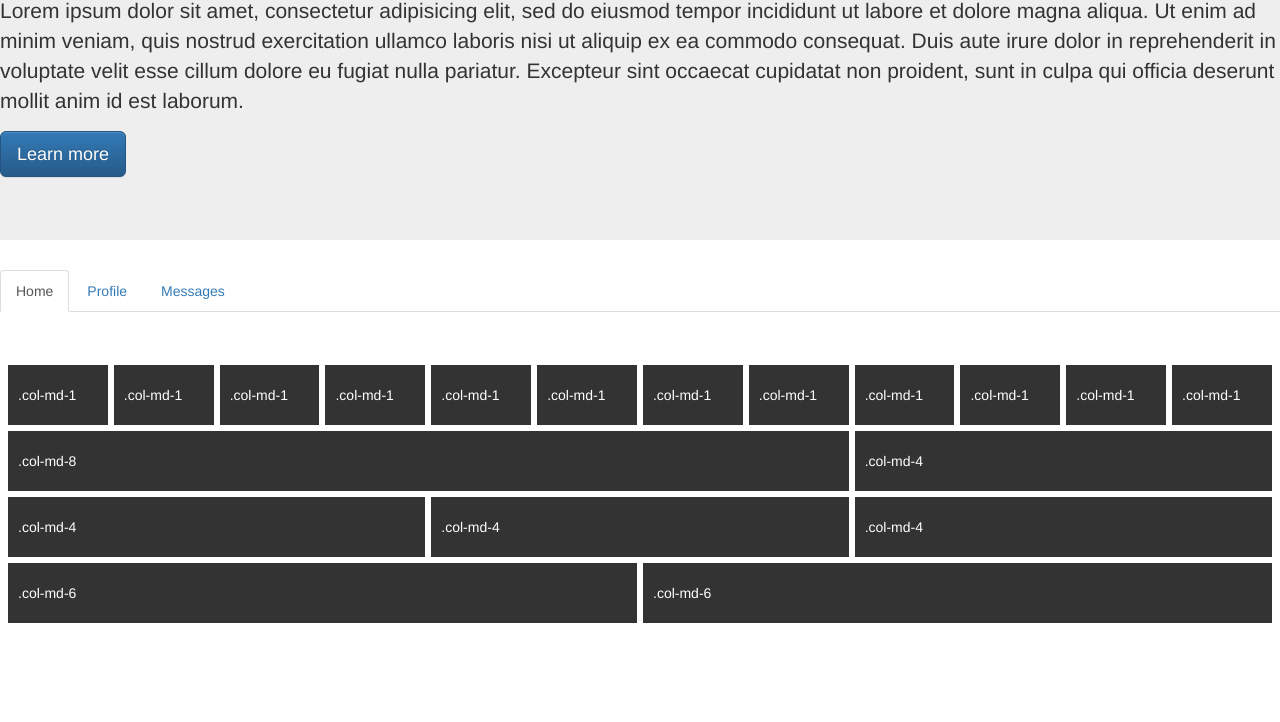
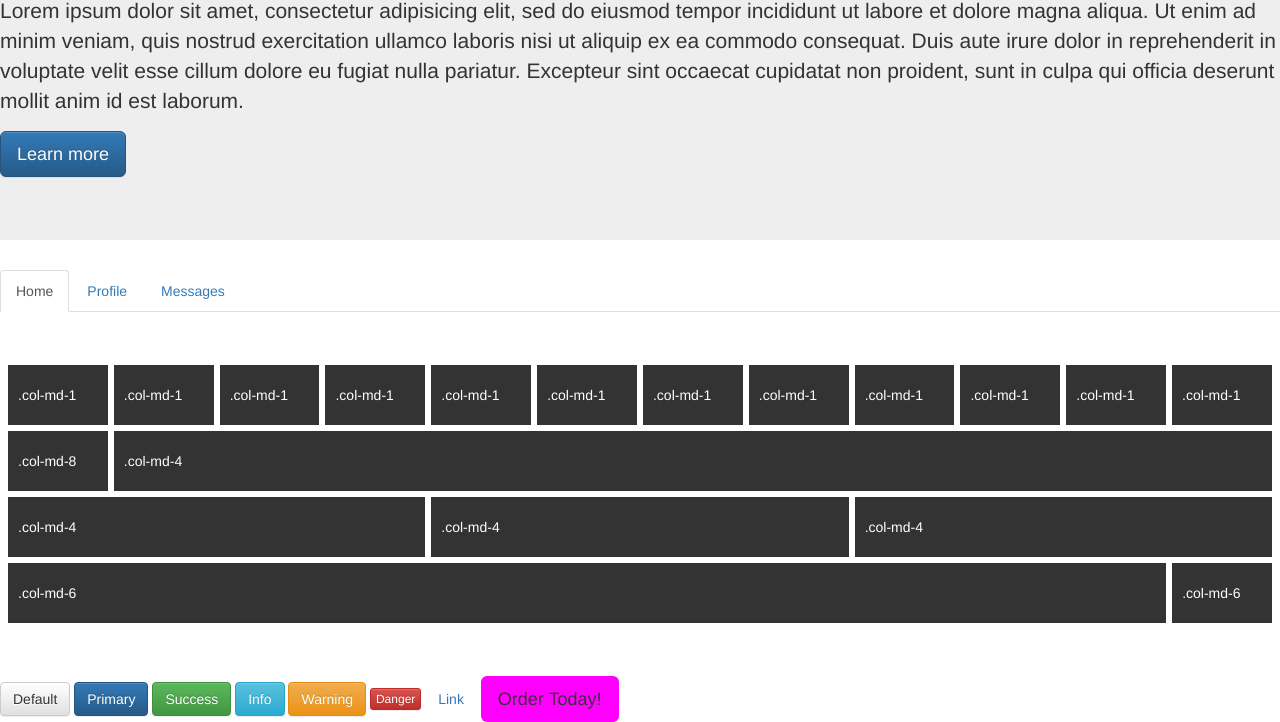
Before and after one commit to objo/bootstrap_project, a plain HTML site: page index.html in a window 1280 px wide. Shown: the part 151-873 px from the top of the page. Before the commit the page ends 800 px from the top, so only its background shows below. Drawn offline with nearby package versions, Linux system fonts and the light colour scheme.

Commit message:
adding in button manipulation

```diff
--- a/assets/stylesheets/site.css
+++ b/assets/stylesheets/site.css
@@ -13,3 +13,15 @@ div.grid-example div div{
   background: #333;
   color: #fff;
 }
+
+div.button-examples {
+  margin-top: 50px;
+}
+
+.btn-joes-color {
+  background-color: #FF00FF;
+}
+
+.btn-joes-color:hover {
+  background-color: #FA58F4;
+}
--- a/index.html
+++ b/index.html
@@ -5,11 +5,11 @@
 
     <title>Bootstrap 101 Template</title>
 
-    <link rel="stylesheet" href="assets/stylesheets/site.css">
-
 <link rel="stylesheet" href="https://maxcdn.bootstrapcdn.com/bootstrap/3.3.7/css/bootstrap.min.css" integrity="sha384-BVYiiSIFeK1dGmJRAkycuHAHRg32OmUcww7on3RYdg4Va+PmSTsz/K68vbdEjh4u" crossorigin="anonymous">
 
 <link rel="stylesheet" href="https://maxcdn.bootstrapcdn.com/bootstrap/3.3.7/css/bootstrap-theme.min.css" integrity="sha384-rHyoN1iRsVXV4nD0JutlnGaslCJuC7uwjduW9SVrLvRYooPp2bWYgmgJQIXwl/Sp" crossorigin="anonymous">
+
+    <link rel="stylesheet" href="assets/stylesheets/site.css">
 
   </head>
   <body>
@@ -44,8 +44,8 @@
       <div class="col-md-1">.col-md-1</div>
     </div>
     <div class="row">
-      <div class="col-md-8">.col-md-8</div>
-      <div class="col-md-4">.col-md-4</div>
+      <div class="col-md-8 col-lg-1">.col-md-8</div>
+      <div class="col-md-4 col-lg-11">.col-md-4</div>
     </div>
     <div class="row">
       <div class="col-md-4">.col-md-4</div>
@@ -53,10 +53,22 @@
       <div class="col-md-4">.col-md-4</div>
     </div>
     <div class="row">
-      <div class="col-md-6">.col-md-6</div>
-      <div class="col-md-6">.col-md-6</div>
+      <div class="col-xs-3 col-sm-1 col-md-6 col-lg-11">.col-md-6</div>
+      <div class="col-xs-9 col-sm-11 col-md-6 col-lg-1">.col-md-6</div>
     </div>
 </div>
+
+<div class="button-examples">
+  <a type="button" class="btn btn-default" href="#">Default</a>
+  <button type="button" class="btn btn-primary">Primary</button>
+  <button type="button" class="btn btn-success">Success</button>
+  <button type="button" class="btn btn-info">Info</button>
+  <button type="button" class="btn btn-warning">Warning</button>
+  <button type="button" class="btn btn-danger btn-xs">Danger</button>
+  <button type="button" class="btn btn-link">Link</button>
+  <button type="button" class="btn btn-joes-color btn-lg">Order Today!</button>
+</div>
+
     <script src="https://ajax.googleapis.com/ajax/libs/jquery/1.12.4/jquery.min.js"></script>
 
     <script src="https://maxcdn.bootstrapcdn.com/bootstrap/3.3.7/js/bootstrap.min.js" integrity="sha384-Tc5IQib027qvyjSMfHjOMaLkfuWVxZxUPnCJA7l2mCWNIpG9mGCD8wGNIcPD7Txa" crossorigin="anonymous"></script>
```
